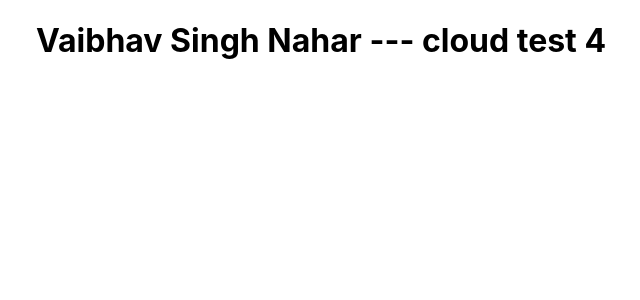
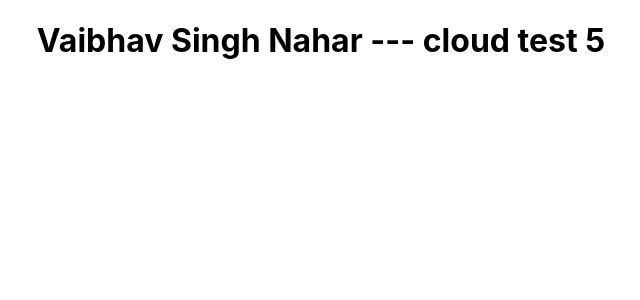
Before and after one commit to vsnahar/Flipzon, a React (Create React App) app in the folder flipzon/: page / in a window 1280 px wide. Shown: the top 300 px of the page, without its empty margins (319-959 px from the left). Built offline with nearby package versions, Linux system fonts and the light colour scheme.

Commit message:
Update App.js

```diff
--- a/flipzon/src/App.js
+++ b/flipzon/src/App.js
@@ -3,7 +3,7 @@ import './App.css';
 function App() {
   return (
     <div className="App">
-     <h1>Vaibhav Singh Nahar --- cloud test 4</h1>
+     <h1>Vaibhav Singh Nahar --- cloud test 5</h1>
     </div>
   );
 }
```
